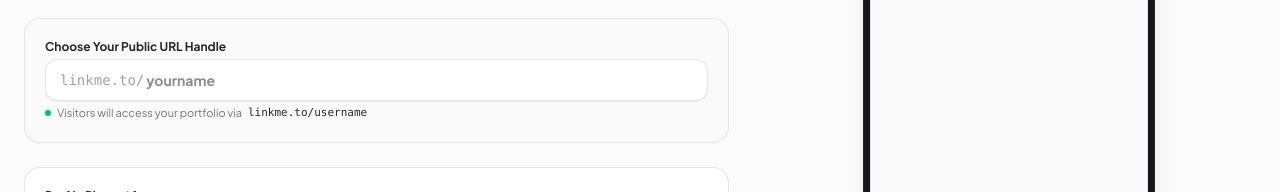
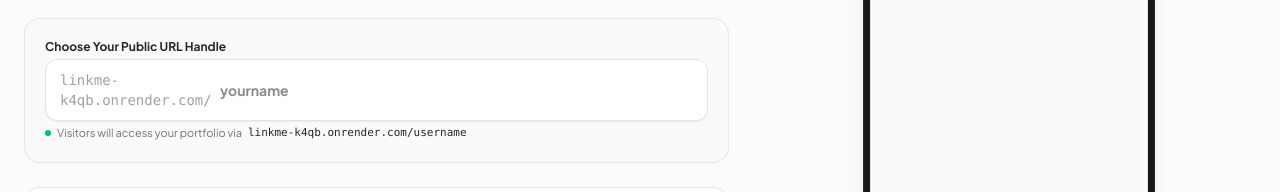
Before and after one commit to Shourya760/Link_me, a React (Vite) app: page / in a window 1280 px wide. Shown: the part 409-601 px from the top of the page. Built offline with nearby package versions, Linux system fonts and the light colour scheme; no server answers; sample sign-in values are in the browser's storage.

Commit message:
fix : new link

```diff
--- a/src/components/DevicePreview.jsx
+++ b/src/components/DevicePreview.jsx
@@ -179,7 +179,7 @@ export default function DevicePreview({ profile }) {
 
                   <p className="text-[10px] text-zinc-400 font-mono mt-0.5">
                     {profile?.username
-                      ? `linkme.to/${profile.username}`
+                      ? `linkme-k4qb.onrender.com/${profile.username}`
                       : "Choose your username"}
                   </p>
 
--- a/src/components/wizard/Step1Profile.jsx
+++ b/src/components/wizard/Step1Profile.jsx
@@ -41,7 +41,7 @@ export default function Step1Profile({ profile, updateProfile }) {
             Choose Your Public URL Handle
           </label>
           <div className="flex items-center rounded-xl border border-zinc-200 focus-within:border-zinc-900 bg-white px-3.5 py-2.5 text-sm shadow-2xs transition">
-            <span className="text-zinc-400 font-mono select-none">linkme.to/</span>
+            <span className="text-zinc-400 font-mono select-none">linkme-k4qb.onrender.com/</span>
             <input
               type="text"
               value={profile.username || ''}
@@ -54,7 +54,7 @@ export default function Step1Profile({ profile, updateProfile }) {
           </div>
           <p className="text-[11px] text-zinc-500 mt-1 flex items-center gap-1.5">
             <span className="w-1.5 h-1.5 rounded-full bg-emerald-500" />
-            Visitors will access your portfolio via <span className="font-mono font-medium text-zinc-800">linkme.to/{profile.username || 'username'}</span>
+            Visitors will access your portfolio via <span className="font-mono font-medium text-zinc-800">linkme-k4qb.onrender.com/{profile.username || 'username'}</span>
           </p>
         </div>
       </div>
--- a/src/components/wizard/Step5Publish.jsx
+++ b/src/components/wizard/Step5Publish.jsx
@@ -16,7 +16,7 @@ export default function Step5Publish({ profile }) {
   const [copied, setCopied] = useState(false);
   const [showQrModal, setShowQrModal] = useState(false);
 
-  const shareUrl = `${window.location.origin}${profile.username ? `/p/${profile.username}` : '/portfolio'}`;
+  const shareUrl = `${window.location.origin}${profile.username ? `/${profile.username}` : '/portfolio'}`;
   const qrCodeUrl = `https://api.qrserver.com/v1/create-qr-code/?size=280x280&data=${encodeURIComponent(shareUrl)}&margin=10`;
 
   const handleCopy = () => {
@@ -67,7 +67,7 @@ export default function Step5Publish({ profile }) {
         <div>
           <p className="text-xs text-zinc-400 mb-1">Your Unique Portfolio URL</p>
           <div className="text-lg sm:text-2xl font-bold font-mono tracking-tight text-white flex items-center gap-1 flex-wrap">
-            <span>linkme.to/</span>
+            <span>linkme-k4qb.onrender.com/</span>
             <span className="text-emerald-400 underline decoration-emerald-500/50 underline-offset-4">
               {profile.username || 'Choose a username'}
             </span>
@@ -239,7 +239,7 @@ export default function Step5Publish({ profile }) {
             </div>
 
             <p className="text-xs font-mono font-medium text-zinc-600">
-              linkme.to/{profile.username}
+              linkme-k4qb.onrender.com/{profile.username}
             </p>
 
             <div className="flex gap-2 pt-2">
--- a/src/pages/Home.jsx
+++ b/src/pages/Home.jsx
@@ -47,7 +47,7 @@ export default function Home() {
   const [copied, setCopied] = useState(false);
   const [saveError, setSaveError] = useState('');
 
-  const shareUrl = `${window.location.origin}${profile.username ? `/p/${profile.username}` : '/portfolio'}`;
+  const shareUrl = `${window.location.origin}${profile.username ? `/${profile.username}` : '/portfolio'}`;
 
   const handleCopy = () => {
     navigator.clipboard?.writeText(shareUrl);
@@ -126,7 +126,7 @@ export default function Home() {
                   </span>
                 </div>
                 <p className="text-sm font-semibold text-zinc-900 flex items-center gap-1 font-mono">
-                  {profile.username ? <>linkme.to/<span className="text-zinc-600">{profile.username}</span></> : 'Choose your username'}
+                  {profile.username ? <>linkme-k4qb.onrender.com/<span className="text-zinc-600">{profile.username}</span></> : 'Choose your username'}
                 </p>
               </div>
 
--- a/src/pages/Portfolio.jsx
+++ b/src/pages/Portfolio.jsx
@@ -61,7 +61,7 @@ export default function Portfolio() {
     localProfile.isAuthenticated &&
     (!username || username.toLowerCase() === localProfile.username?.toLowerCase())
   );
-  const shareUrl = `${window.location.origin}${profile.username ? `/p/${profile.username}` : '/portfolio'}`;
+  const shareUrl = `${window.location.origin}${profile.username ? `/${profile.username}` : '/portfolio'}`;
   const qrCodeUrl = `https://api.qrserver.com/v1/create-qr-code/?size=280x280&data=${encodeURIComponent(shareUrl)}&margin=10`;
 
   const handleCopy = () => {
@@ -206,7 +206,7 @@ export default function Portfolio() {
             </div>
 
             <p className="text-xs font-mono text-zinc-400 mt-1">
-              {profile.username ? `linkme.to/${profile.username}` : 'Choose your username'}
+              {profile.username ? `linkme-k4qb.onrender.com/${profile.username}` : 'Choose your username'}
             </p>
 
             {profile.title && (
@@ -434,7 +434,7 @@ export default function Portfolio() {
               </div>
 
               <p className="text-xs font-mono font-medium text-zinc-600">
-                linkme.to/{profile.username}
+                linkme-k4qb.onrender.com/{profile.username}
               </p>
 
               <div className="flex gap-2 pt-2">
--- a/src/pages/Register.jsx
+++ b/src/pages/Register.jsx
@@ -73,7 +73,7 @@ export default function Register() {
                 Desired Username
               </label>
               <div className="flex items-center rounded-xl border border-zinc-200 focus-within:border-zinc-900 px-3.5 py-2.5 text-sm">
-                <span className="text-zinc-400 select-none">linkme.to/</span>
+                <span className="text-zinc-400 select-none">linkme-k4qb.onrender.com/</span>
                 <input
                   type="text"
                   required
--- a/src/pages/Settings.jsx
+++ b/src/pages/Settings.jsx
@@ -78,7 +78,7 @@ export default function Settings() {
                 Your Public Portfolio Link
               </label>
               <div className="flex items-center rounded-xl border border-zinc-200 focus-within:border-zinc-900 px-3.5 py-2 text-sm bg-zinc-50">
-                <span className="text-zinc-400 select-none">linkme.to/</span>
+                <span className="text-zinc-400 select-none">linkme-k4qb.onrender.com/</span>
                 <input
                   type="text"
                   value={username}
--- a/src/routes/AppRoutes.jsx
+++ b/src/routes/AppRoutes.jsx
@@ -18,6 +18,7 @@ export default function AppRoutes() {
                 <Route path="/settings" element={<Settings />} />
                 <Route path="/portfolio" element={<Portfolio />} />
             </Route>
+            <Route path="/:username" element={<Portfolio />} />
             <Route path="*" element={<Navigate to="/" replace />} />
         </Routes>
     );
```
